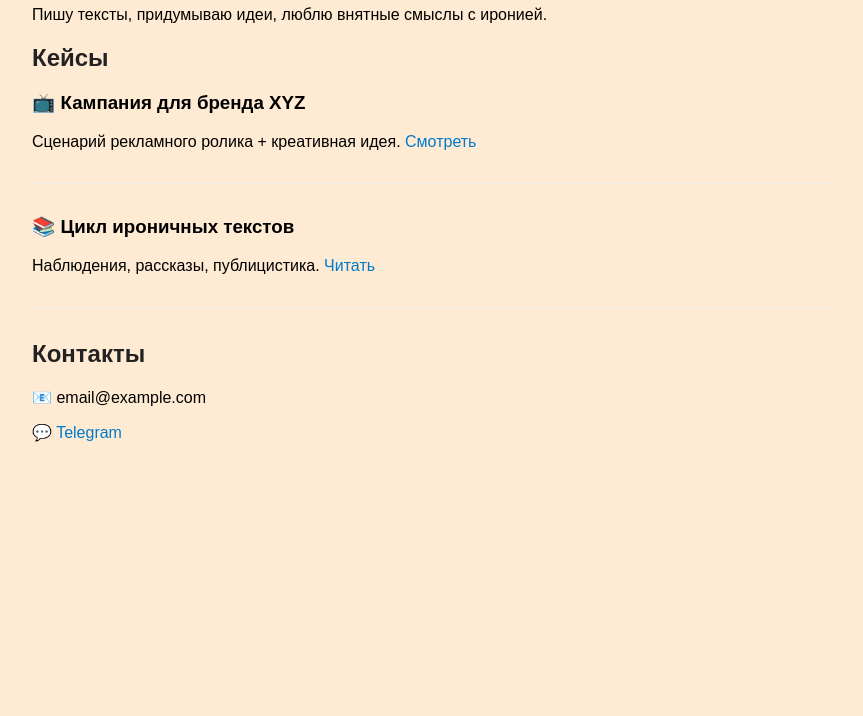
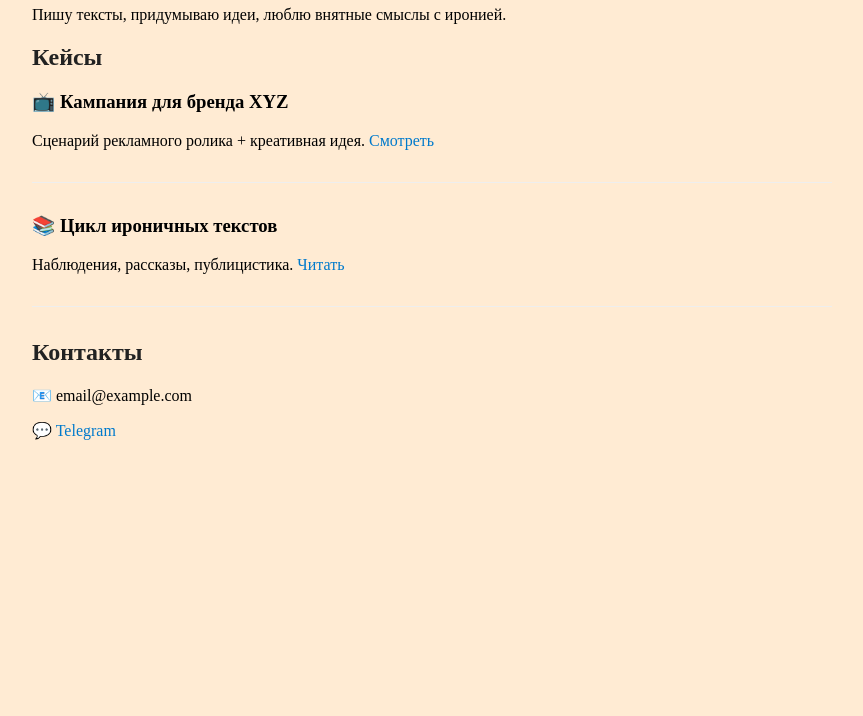
Before and after one commit to ooopsboy/ooopsboy.github.io, a plain HTML site: page index.html in a window 1280 px wide. Shown: the part 84-800 px from the top of the page, without its empty margins (208-1071 px from the left). Drawn offline with Linux system fonts and the light colour scheme.

Commit message:
Update index.html

```diff
--- a/index.html
+++ b/index.html
@@ -4,7 +4,12 @@
   <meta charset="UTF-8">
   <title>Портфолио — [Твоё имя]</title>
   <style>
-    body { background-color: #FFEBD3; font-family: sans-serif; max-width: 800px; margin: 2em auto; padding: 0 1em; }
+    @font-face {
+  font-family: 'MyFont';
+  src: url('ofont.ru_RAZMAHONT.ttf') format('ttf');
+  /* или .ttf — зависит от формата */
+}
+    body { background-color: #FFEBD3; font-family: 'MyFont'; max-width: 800px; margin: 2em auto; padding: 0 1em; }
     h1, h2 { color: #222; }
     .project { margin-bottom: 2em; border-bottom: 1px solid #eee; padding-bottom: 1em; }
     a { color: #007acc; text-decoration: none; }
```
